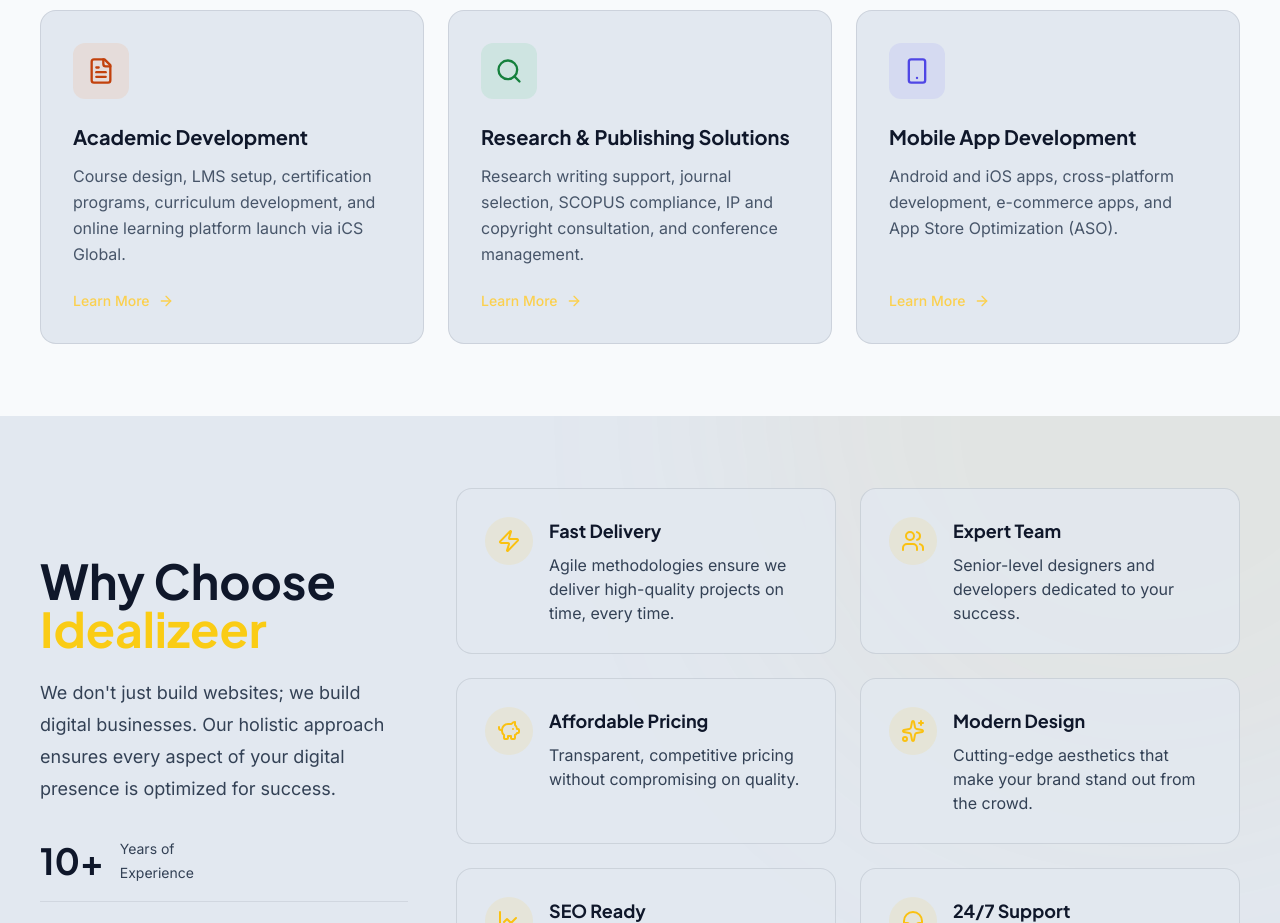
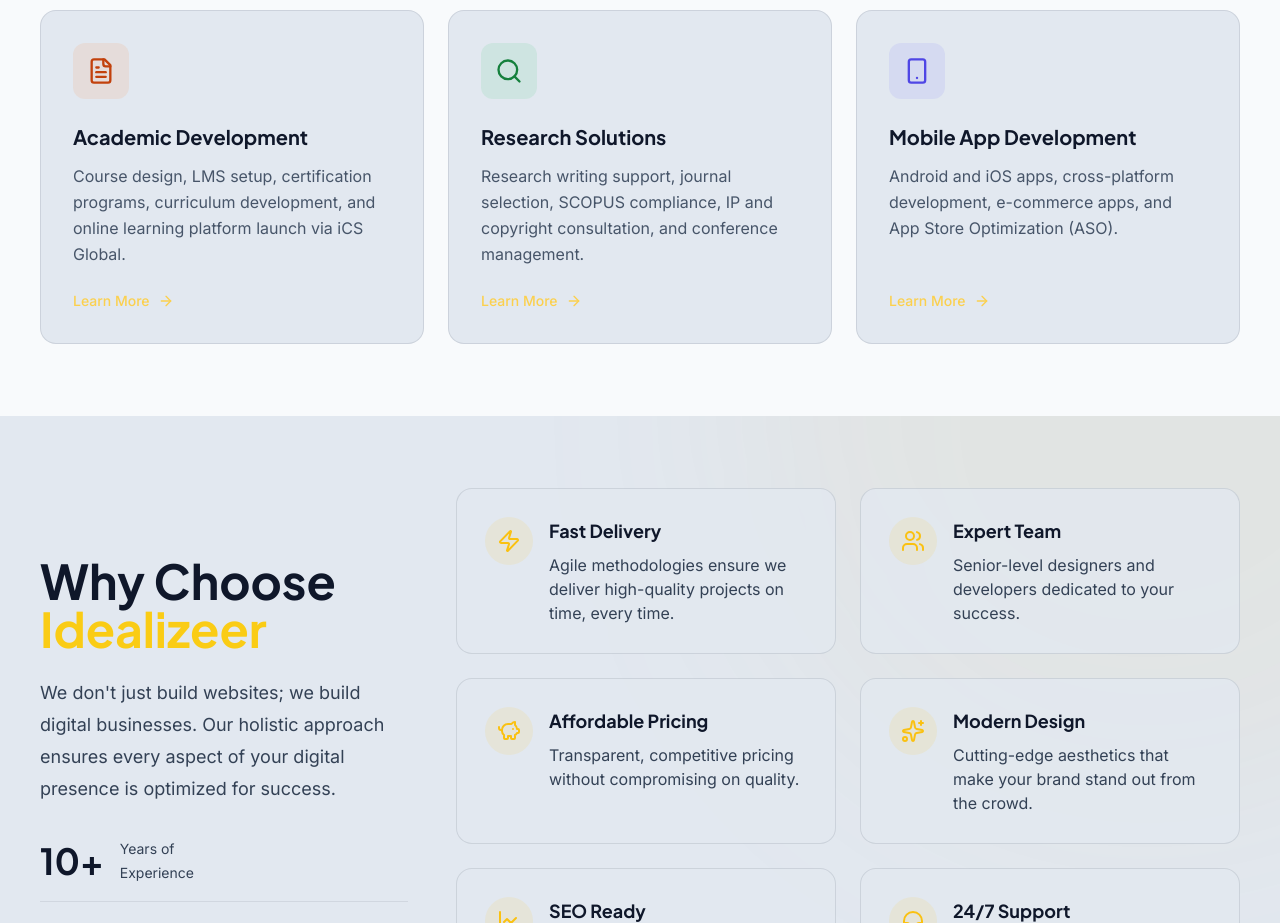
Before and after one commit to Ideal202604/Idealizeer-Content-Solutions, a React (Vite) app: page / in a window 1280 px wide. Shown: the part 2040-2963 px from the top of the page. Built offline with nearby package versions, Linux system fonts and the light colour scheme.

Commit message:
Rename Research service title

```diff
--- a/src/components/home/ServicesSection.tsx
+++ b/src/components/home/ServicesSection.tsx
@@ -71,7 +71,7 @@ const SERVICES = [
 },
 {
   icon: Search,
-  title: 'Research & Publishing Solutions',
+  title: 'Research Solutions',
   description:
   'Research writing support, journal selection, SCOPUS compliance, IP and copyright consultation, and conference management.',
   color: 'text-green-700',
```
